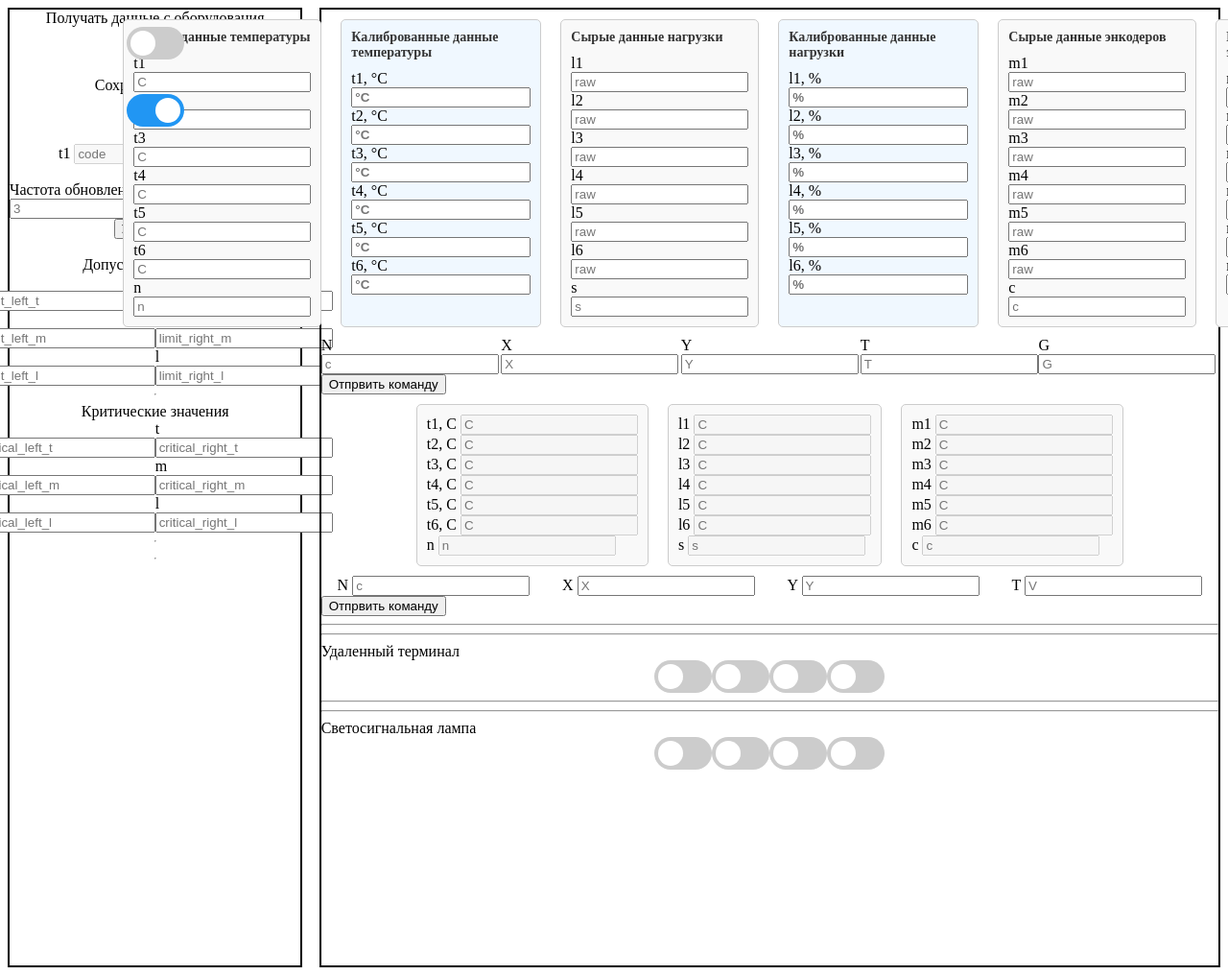
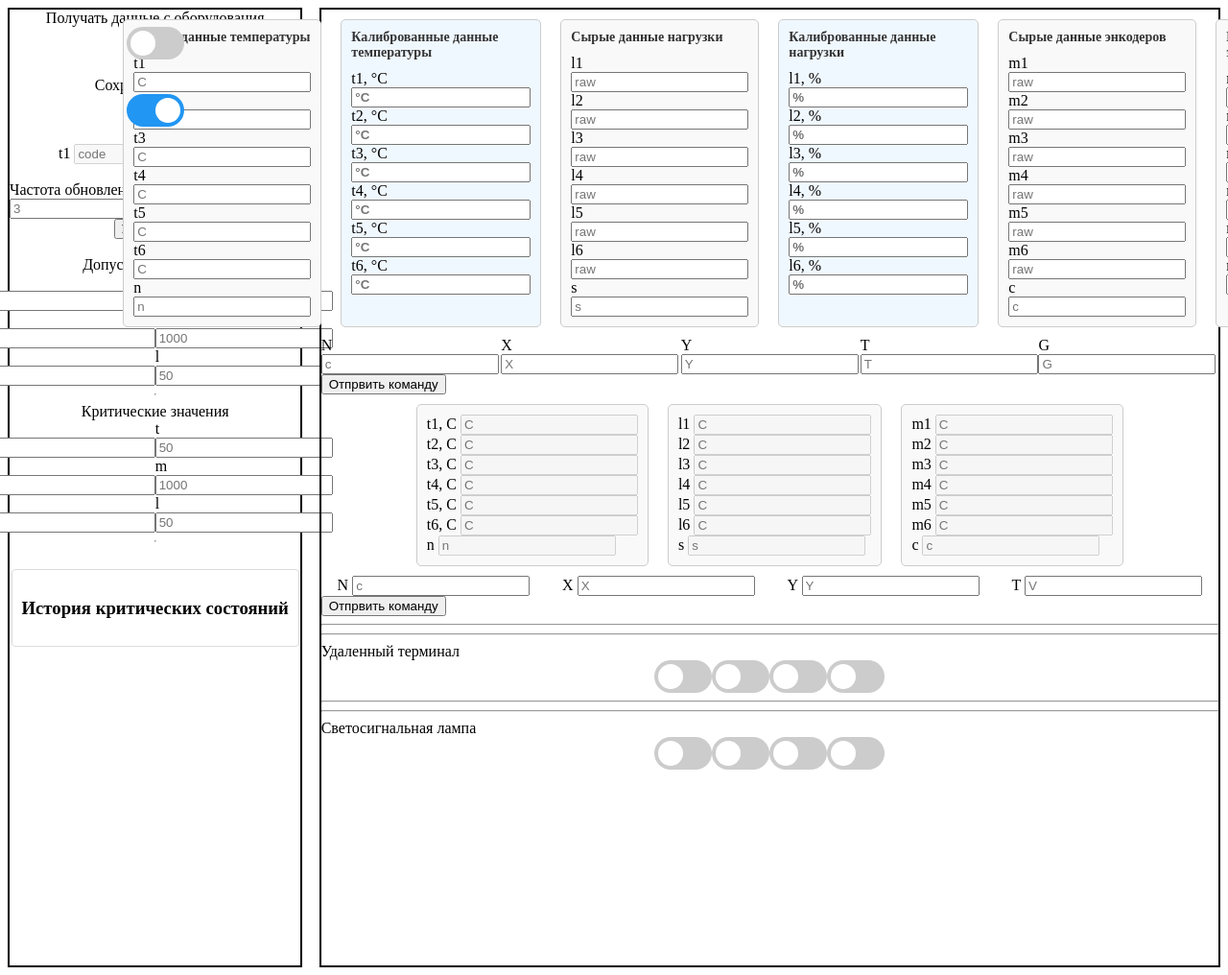
Before and after one commit to 474K474/---------, a Flask app: page /engineer_interface in a window 1280 px wide; the page is wider, and only the part inside the window is pictured. Shown: that part at 96% size. Run offline with Flask 3, Linux system fonts and the light colour scheme; some libraries are stand-ins or nearby versions.

Commit message:
КритСостояния Но не работают хз почему

```diff
--- a/app.py
+++ b/app.py
@@ -4,7 +4,7 @@ import logger
 import threading
 import datetime
 
-from flask import Flask, render_template, request
+from flask import Flask, render_template, request, jsonify
 from things import *
 
 
@@ -193,5 +193,22 @@ def operator_interface():
     return render_template('operator_interface.html')
 
 
+@app.route('/log_critical', methods=['POST'])
+def log_critical():
+    try:
+        data = request.get_json()
+        timestamp = data.get('timestamp')
+        messages = data.get('messages')
+
+        # Записываем в отдельный файл для критических значений
+        with open('critical_values.log', 'a', encoding='utf-8') as f:
+            for message in messages:
+                f.write(f"{timestamp}: {message}\n")
+
+        return jsonify({'status': 'success'})
+    except Exception as e:
+        return jsonify({'status': 'error', 'message': str(e)}), 500
+
+
 if __name__ == '__main__':
     app.run()
--- a/static/js/index.js
+++ b/static/js/index.js
@@ -46,68 +46,141 @@ function send_is_logging(){
 }
 
 
-function check_sensor(response){
-    let temperature_mass = ['t1', 't2', 't3', 't4', 't5', 't6']
-    let load_mass = ['l1', 'l2', 'l3', 'l4', 'l5', 'l6']
-    let motor_mass = ['m1', 'm2', 'm3', 'm4', 'm5', 'm6']
+// Функция для добавления записи в историю оповещений
+function addAlertToHistory(message, type) {
+    const alertsLog = document.getElementById('alerts-log');
+    const timestamp = new Date().toLocaleString();
+    const alertElement = document.createElement('div');
+    alertElement.className = `alert ${type === 'critical' ? 'alert-critical' : 'alert-warning'}`;
 
-    for (sensor in temperature_mass){
-        if (Number(document.getElementById("limit_left_t").value) > Number(response[temperature_mass[sensor]]) ||
-            Number(response[temperature_mass[sensor]]) > Number(document.getElementById("limit_right_t").value)) {
-            document.getElementById("limit_signal").style.display = 'block'
-        }
-        else{
-            document.getElementById("limit_signal").style.display = 'none'
-        }
+    const statusIndicator = document.createElement('div');
+    statusIndicator.className = `parameter-status ${type === 'critical' ? 'status-critical' : 'status-warning'}`;
 
-        if (Number(document.getElementById("critical_left_t").value) > Number(response[temperature_mass[sensor]]) ||
-            Number(response[temperature_mass[sensor]]) > Number(document.getElementById("critical_right_t").value)) {
-            document.getElementById("critical_signal").style.display = 'block'
-        }
-        else{
-            document.getElementById("critical_signal").style.display = 'none'
+    const textContent = document.createElement('span');
+    textContent.textContent = `${timestamp}: ${message}`;
+
+    alertElement.appendChild(statusIndicator);
+    alertElement.appendChild(textContent);
+
+    // Добавляем новое оповещение в начало списка
+    alertsLog.insertBefore(alertElement, alertsLog.firstChild);
+
+    // Ограничиваем количество отображаемых оповещений
+    while (alertsLog.children.length > 10) {
+        alertsLog.removeChild(alertsLog.lastChild);
     }
 }
 
-    for (sensor in load_mass){
-        if (Number(document.getElementById("limit_left_l").value) > Number(response[temperature_mass[sensor]]) ||
-            Number(response[temperature_mass[sensor]]) > Number(document.getElementById("limit_right_l").value)) {
-            document.getElementById("limit_signal").style.display = 'block'
-        }
-        else{
-            document.getElementById("limit_signal").style.display = 'none'
-        }
+// Обновляем функцию check_sensor для использования новой системы оповещений
+function check_sensor(response) {
+    let temperature_mass = ['t1_1', 't2_1', 't3_1', 't4_1', 't5_1', 't6_1'];
+    let load_mass = ['l1_1', 'l2_1', 'l3_1', 'l4_1', 'l5_1', 'l6_1'];
+    let motor_mass = ['m1_1', 'm2_1', 'm3_1', 'm4_1', 'm5_1', 'm6_1'];
 
-        if (Number(document.getElementById("critical_left_l").value) > Number(response[temperature_mass[sensor]]) ||
-            Number(response[temperature_mass[sensor]]) > Number(document.getElementById("critical_right_l").value)) {
-            document.getElementById("critical_signal").style.display = 'block'
-        }
-        else{
-            document.getElementById("critical_signal").style.display = 'none'
+    let criticalMessages = [];
+
+    // Проверка температуры
+    temperature_mass.forEach((sensor, index) => {
+        const value = Number(response[sensor]);
+        if (!isNaN(value)) {
+            const criticalLeft = Number(document.getElementById("critical_left_t").value || document.getElementById("critical_left_t").placeholder || 0);
+            const criticalRight = Number(document.getElementById("critical_right_t").value || document.getElementById("critical_right_t").placeholder || 50);
+
+            if (value < criticalLeft || value > criticalRight) {
+                criticalMessages.push(`Температура t${index + 1}: ${value}°C вышла за критические пределы [${criticalLeft}, ${criticalRight}]°C`);
             }
         }
+    });
 
+    // Проверка нагрузки
+    load_mass.forEach((sensor, index) => {
+        const value = Number(response[sensor]);
+        if (!isNaN(value)) {
+            const criticalLeft = Number(document.getElementById("critical_left_l").value || document.getElementById("critical_left_l").placeholder || 0);
+            const criticalRight = Number(document.getElementById("critical_right_l").value || document.getElementById("critical_right_l").placeholder || 50);
 
-    for (sensor in motor_mass){
-        if (Number(document.getElementById("limit_left_m").value) > Number(response[temperature_mass[sensor]]) ||
-            Number(response[temperature_mass[sensor]]) > Number(document.getElementById("limit_right_m").value)) {
-            document.getElementById("limit_signal").style.display = 'block'
+            if (value < criticalLeft || value > criticalRight) {
+                criticalMessages.push(`Нагрузка l${index + 1}: ${value}% вышла за критические пределы [${criticalLeft}, ${criticalRight}]%`);
             }
-        else{
-            document.getElementById("limit_signal").style.display = 'none'
         }
+    });
 
-        if (Number(document.getElementById("critical_left_m").value) > Number(response[temperature_mass[sensor]]) ||
-            Number(response[temperature_mass[sensor]]) > Number(document.getElementById("critical_right_m").value)) {
-            document.getElementById("critical_signal").style.display = 'block'
+    // Проверка энкодеров
+    motor_mass.forEach((sensor, index) => {
+        const value = Number(response[sensor]);
+        if (!isNaN(value)) {
+            const criticalLeft = Number(document.getElementById("critical_left_m").value || document.getElementById("critical_left_m").placeholder || 0);
+            const criticalRight = Number(document.getElementById("critical_right_m").value || document.getElementById("critical_right_m").placeholder || 1000);
+
+            if (value < criticalLeft || value > criticalRight) {
+                criticalMessages.push(`Энкодер m${index + 1}: ${value} вышел за критические пределы [${criticalLeft}, ${criticalRight}]`);
             }
-        else{
-            document.getElementById("critical_signal").style.display = 'none'
+        }
+    });
+
+    // Если есть критические сообщения, добавляем их в историю
+    if (criticalMessages.length > 0) {
+        const timestamp = new Date().toLocaleString();
+        const historyElement = document.getElementById("critical-history");
+
+        if (historyElement) {
+            criticalMessages.forEach(message => {
+                const messageElement = document.createElement("div");
+                messageElement.className = "history-item";
+                messageElement.innerHTML = `<span class="timestamp">[${timestamp}]</span> ${message}`;
+                historyElement.insertBefore(messageElement, historyElement.firstChild);
+            });
+
+            // Отправляем критические значения в лог
+            $.ajax({
+                type: 'POST',
+                url: '/log_critical',
+                data: JSON.stringify({
+                    timestamp: new Date().toISOString(),
+                    messages: criticalMessages
+                }),
+                contentType: 'application/json'
+            });
         }
     }
 }
 
+// Добавляем стили для истории
+const style = document.createElement('style');
+style.textContent = `
+.history-container {
+    margin-top: 20px;
+    padding: 10px;
+    border: 1px solid #ddd;
+    border-radius: 4px;
+    max-height: 300px;
+    overflow-y: auto;
+    background-color: #fff;
+}
 
+.history-list {
+    display: flex;
+    flex-direction: column;
+}
+
+.history-item {
+    padding: 8px;
+    border-bottom: 1px solid #eee;
+    font-size: 14px;
+    color: #d32f2f;
+}
+
+.history-item:last-child {
+    border-bottom: none;
+}
+
+.timestamp {
+    color: #666;
+    margin-right: 10px;
+    font-weight: bold;
+}
+`;
+document.head.appendChild(style);
 
 function connect_robot_1() {
     $.ajax({
@@ -328,3 +401,87 @@ function calibrateEncoderMX(value) {
     if (value === -1) return null;
     return (value * 360) / 4096;
 }
+
+// Функция сохранения настроек
+function saveSettings() {
+    const settings = {
+        // Пороговые значения
+        limitLeftT: document.getElementById("limit_left_t").value,
+        limitRightT: document.getElementById("limit_right_t").value,
+        limitLeftM: document.getElementById("limit_left_m").value,
+        limitRightM: document.getElementById("limit_right_m").value,
+        limitLeftL: document.getElementById("limit_left_l").value,
+        limitRightL: document.getElementById("limit_right_l").value,
+
+        // Критические значения
+        criticalLeftT: document.getElementById("critical_left_t").value,
+        criticalRightT: document.getElementById("critical_right_t").value,
+        criticalLeftM: document.getElementById("critical_left_m").value,
+        criticalRightM: document.getElementById("critical_right_m").value,
+        criticalLeftL: document.getElementById("critical_left_l").value,
+        criticalRightL: document.getElementById("critical_right_l").value,
+
+        // Настройки подключения
+        updatePeriod: document.getElementById("update_period").value,
+        isConnected: document.getElementById("connect").checked,
+        isLogging: document.getElementById("save_data").checked
+    };
+
+    localStorage.setItem('engineerSettings', JSON.stringify(settings));
+}
+
+// Функция загрузки настроек
+function loadSettings() {
+    const settings = JSON.parse(localStorage.getItem('engineerSettings'));
+    if (settings) {
+        // Загружаем пороговые значения
+        document.getElementById("limit_left_t").value = settings.limitLeftT;
+        document.getElementById("limit_right_t").value = settings.limitRightT;
+        document.getElementById("limit_left_m").value = settings.limitLeftM;
+        document.getElementById("limit_right_m").value = settings.limitRightM;
+        document.getElementById("limit_left_l").value = settings.limitLeftL;
+        document.getElementById("limit_right_l").value = settings.limitRightL;
+
+        // Загружаем критические значения
+        document.getElementById("critical_left_t").value = settings.criticalLeftT;
+        document.getElementById("critical_right_t").value = settings.criticalRightT;
+        document.getElementById("critical_left_m").value = settings.criticalLeftM;
+        document.getElementById("critical_right_m").value = settings.criticalRightM;
+        document.getElementById("critical_left_l").value = settings.criticalLeftL;
+        document.getElementById("critical_right_l").value = settings.criticalRightL;
+
+        // Загружаем настройки подключения
+        document.getElementById("update_period").value = settings.updatePeriod;
+        document.getElementById("connect").checked = settings.isConnected;
+        document.getElementById("save_data").checked = settings.isLogging;
+
+        // Применяем настройки
+        set_interval_connect();
+        send_is_logging();
+    }
+}
+
+// Сохраняем настройки при изменении значений
+function setupSettingsSaving() {
+    const inputs = [
+        "limit_left_t", "limit_right_t", "limit_left_m", "limit_right_m",
+        "limit_left_l", "limit_right_l", "critical_left_t", "critical_right_t",
+        "critical_left_m", "critical_right_m", "critical_left_l", "critical_right_l"
+    ];
+
+    inputs.forEach(id => {
+        document.getElementById(id).addEventListener('change', saveSettings);
+    });
+
+    document.getElementById("connect").addEventListener('change', saveSettings);
+    document.getElementById("save_data").addEventListener('change', saveSettings);
+}
+
+// Загружаем настройки при загрузке страницы
+document.addEventListener('DOMContentLoaded', function() {
+    loadSettings();
+    setupSettingsSaving();
+});
+
+// Сохраняем настройки перед закрытием страницы
+window.addEventListener('beforeunload', saveSettings);
--- a/templates/egeneer_interface.html
+++ b/templates/egeneer_interface.html
@@ -43,68 +43,69 @@
                 <div class="limit_column">
                     <div class="input-box">
                         <label>t</label>
-                        <input type="text" id="limit_left_t" placeholder="limit_left_t">
+                        <input type="text" id="limit_left_t" placeholder="0">
                     </div>
                     <div class="input-box">
                         <label>m</label>
-                        <input type="text" id="limit_left_m" placeholder="limit_left_m">
+                        <input type="text" id="limit_left_m" placeholder="0">
                     </div>
                     <div class="input-box">
                         <label>l</label>
-                        <input type="text" id="limit_left_l" placeholder="limit_left_l">
+                        <input type="text" id="limit_left_l" placeholder="0">
                     </div>
                 </div>
                 <div class="limit_column">
                     <div class="input-box">
                         <label>t</label>
-                        <input type="text" id="limit_right_t" placeholder="limit_right_t">
+                        <input type="text" id="limit_right_t" placeholder="50">
                     </div>
                     <div class="input-box">
                         <label>m</label>
-                        <input type="text" id="limit_right_m" placeholder="limit_right_m">
+                        <input type="text" id="limit_right_m" placeholder="1000">
                     </div>
                     <div class="input-box">
                         <label>l</label>
-                        <input type="text" id="limit_right_l" placeholder="limit_right_l">
+                        <input type="text" id="limit_right_l" placeholder="50">
                     </div>
                 </div>
-                </div>
-                <hr>
+            </div>
+            <hr>
             <label>Критические значения</label>
             <div class="limits">
                 <div class="limit_column">
                     <div class="input-box">
                         <label>t</label>
-                        <input type="text" id="critical_left_t" placeholder="critical_left_t">
+                        <input type="text" id="critical_left_t" placeholder="0">
                     </div>
                     <div class="input-box">
                         <label>m</label>
-                        <input type="text" id="critical_left_m" placeholder="critical_left_m">
+                        <input type="text" id="critical_left_m" placeholder="0">
                     </div>
                     <div class="input-box">
                         <label>l</label>
-                        <input type="text" id="critical_left_l" placeholder="critical_left_l">
+                        <input type="text" id="critical_left_l" placeholder="0">
                     </div>
                 </div>
                 <div class="limit_column">
                     <div class="input-box">
                         <label>t</label>
-                        <input type="text" id="critical_right_t" placeholder="critical_right_t">
+                        <input type="text" id="critical_right_t" placeholder="50">
                     </div>
                     <div class="input-box">
                         <label>m</label>
-                        <input type="text" id="critical_right_m" placeholder="critical_right_m">
+                        <input type="text" id="critical_right_m" placeholder="1000">
                     </div>
                     <div class="input-box">
                         <label>l</label>
-                        <input type="text" id="critical_right_l" placeholder="critical_right_l">
+                        <input type="text" id="critical_right_l" placeholder="50">
                     </div>
                 </div>
-                </div>
+            </div>
             <hr>
-            <label id = "limit_signal" style = 'display: none'> Внимание! Выход за допустимые значения</label>
-            <hr>
-            <label id = "critical_signal" style = 'display: none'> Внимание! Выход за критические значения</label>
+            <div class="history-container">
+                <h3>История критических состояний</h3>
+                <div id="critical-history" class="history-list"></div>
+            </div>
         </div>
 
 
```
Also changed, not shown: static/css/main.css (+54 -0 lines). Lines whose indentation alone changed are shown as unchanged.
